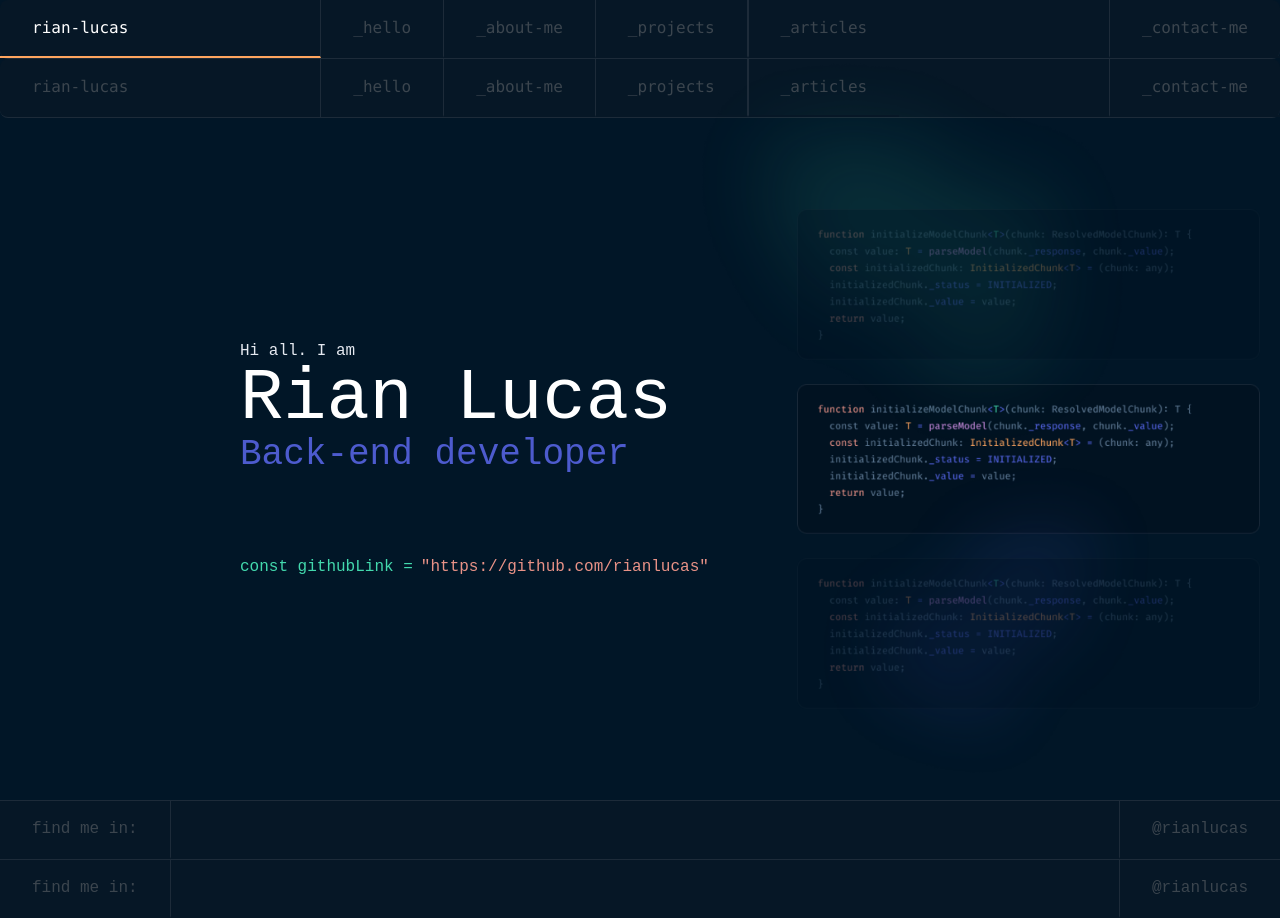
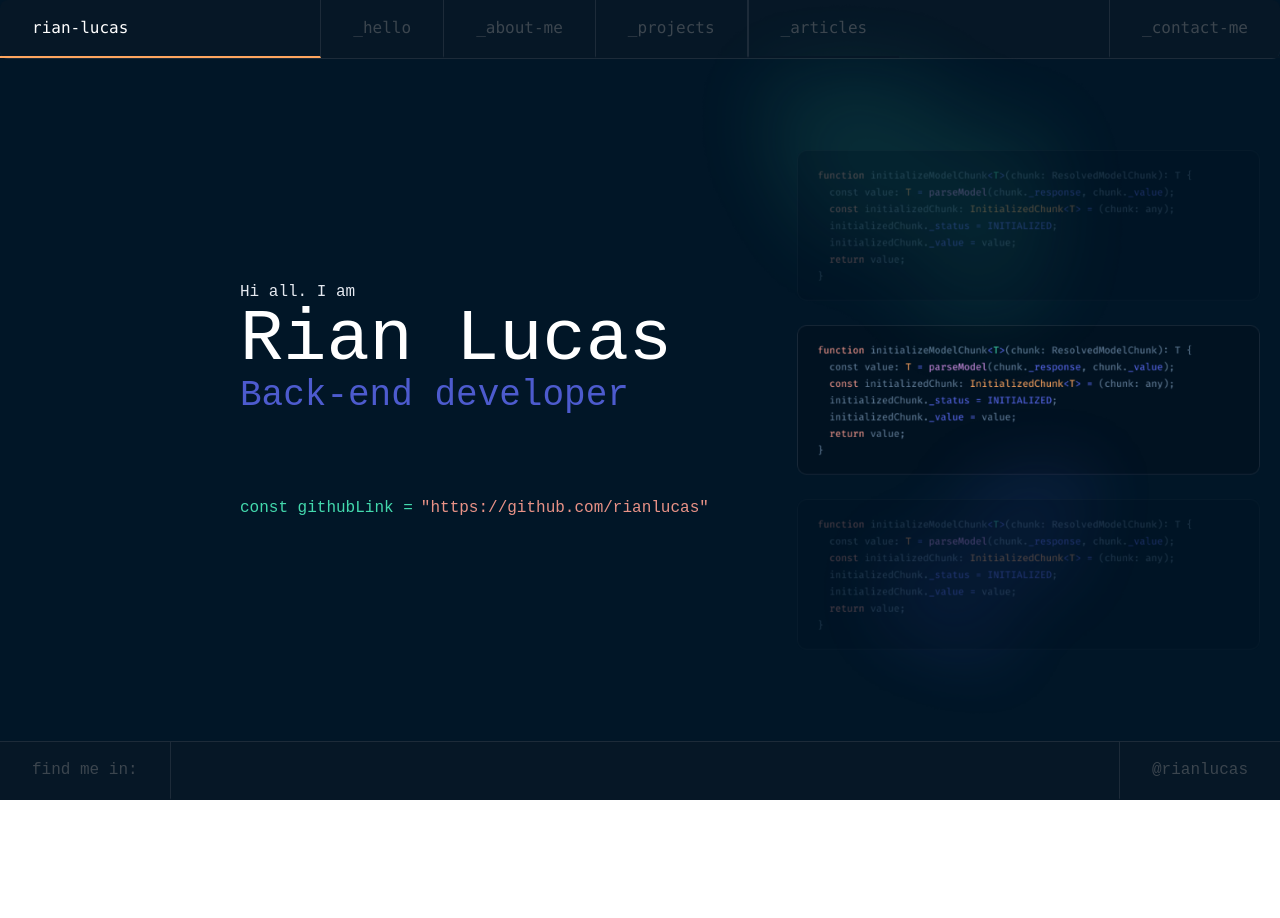
Before and after one commit to rianlucas/my-portfolio, a React (Vite) app: page / in a window 1280 px wide. After the commit the page ends 800 px from the top, so only its background shows below. Built offline with nearby package versions, Linux system fonts and the light colour scheme.

Commit message:
refactor: remove components that are now on layout

```diff
--- a/src/Pages/Home.tsx
+++ b/src/Pages/Home.tsx
@@ -1,17 +1,10 @@
-import Header from "../Components/Header";
 import code from "../assets/code-snippet 2.png"
 import green from "../assets/Green.png"
 import blue from "../assets/Blue.png"
-import Footer from "../Components/Footer";
 
 export default function Home() {
   return (
     <div>
-
-      <div className="max-w-screen mx-auto box-border">
-        <Header/>
-      </div>
-
       <div className="flex items-center justify-center h-home">
 
         <div className="text-white pl-60 pr-20 ">
@@ -44,9 +37,6 @@ export default function Home() {
 
       </div>
 
-      <Footer/>
-
-
     </div>
   )
 }
```
